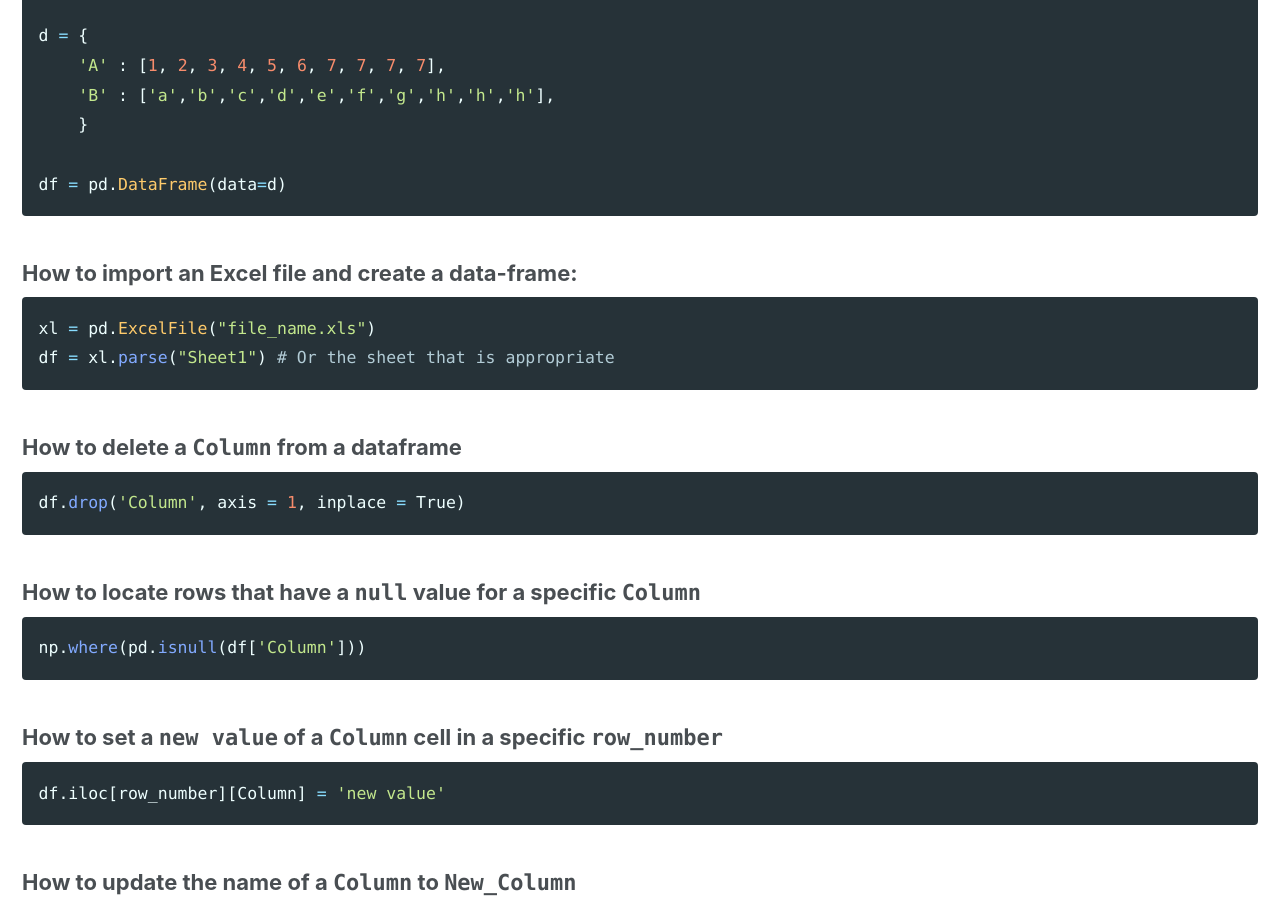
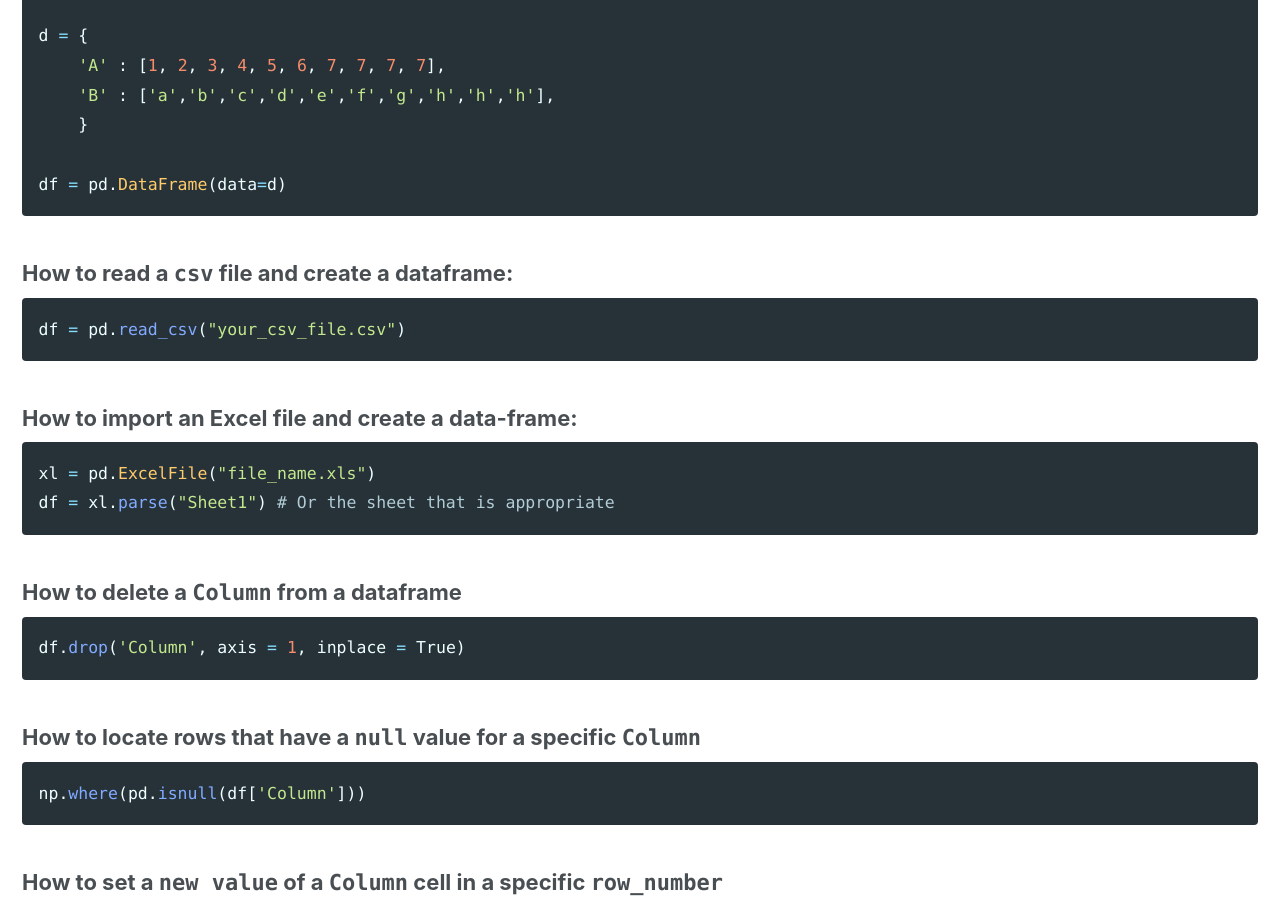
Before and after one commit to nahusznaj/nahusznaj.github.io, a Jekyll site: the page built from _posts/learning/2018-06-14-pandas-learning.md, in a window 1280 px wide and 900 px high, scrolled down 504 px. Built offline with Jekyll 4.4.1, drawn with Linux system fonts in a browser that asks for light colours; nearby versions of some CDN libraries.

Commit message:
Update 2018-06-14-pandas-learning.md

````diff
--- a/_posts/learning/2018-06-14-pandas-learning.md
+++ b/_posts/learning/2018-06-14-pandas-learning.md
@@ -28,6 +28,11 @@ d = {
 df = pd.DataFrame(data=d)
 ```
 
+### How to read a `csv` file and create a dataframe:
+
+```python
+df = pd.read_csv("your_csv_file.csv")
+```
 
 ### How to import an Excel file and create a data-frame:
 
````
